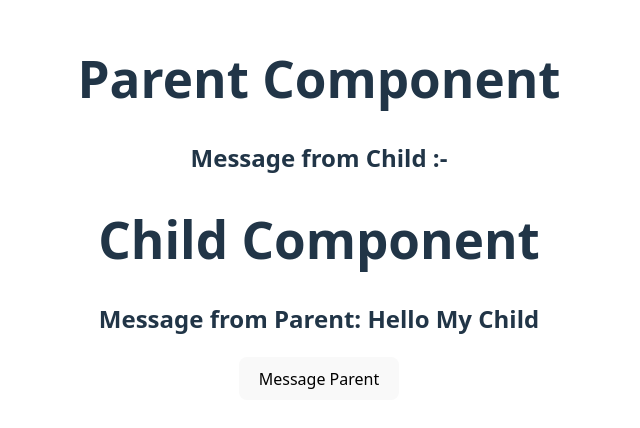
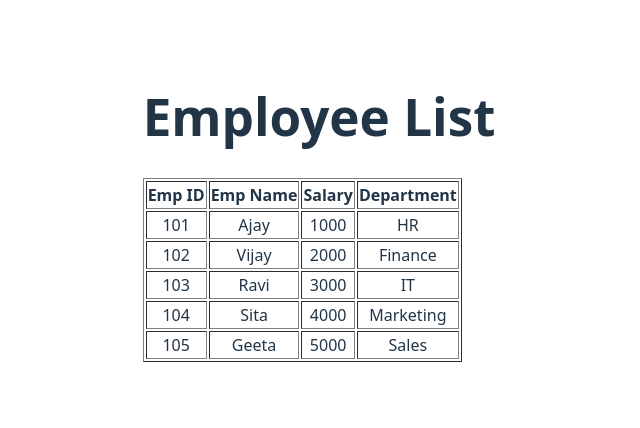
Before and after one commit to Arijit2003/Vue.js-Tutorial, a Vue app: page / in a window 1280 px wide. Shown: the part 192-620 px from the top of the page, without its empty margins (321-961 px from the left). Built offline with nearby package versions, Linux system fonts and the light colour scheme.

Commit message:
v-for is just a loop

```diff
--- a/src/App.vue
+++ b/src/App.vue
@@ -1,13 +1,13 @@
 
 <template>
 
-  <ParentComponent/>
+  <EmployeeListComponent/>
 
 </template>
 
 
 <script setup>
-import ParentComponent from './components/ParentComponent.vue';
+import EmployeeListComponent from './components/EmployeeListComponent.vue';
 </script>
 
 
--- /dev/null
+++ b/src/components/EmployeeListComponent.vue
@@ -0,0 +1,36 @@
+<template>
+    <div>
+      <h1>Employee List</h1>
+        <table border="1">
+            <thead>
+            <tr>
+                <th>Emp ID</th>
+                <th>Emp Name</th>
+                <th>Salary</th>
+                <th>Department</th>
+            </tr>
+            </thead>
+            <tbody>
+            <tr v-for="employee in employees" :key="employee.empid">
+                <td>{{ employee.empid }}</td>
+                <td>{{ employee.empName }}</td>
+                <td>{{ employee.salary }}</td>
+                <td>{{ employee.deptName }}</td>
+            </tr>
+            </tbody>
+        </table>
+    </div>
+  </template>
+
+  <script setup>
+  import { ref } from 'vue';
+
+  // Define the fruits array as a reactive reference
+  const employees = ref([
+    {empid: 101, empName: 'Ajay', salary: 1000, deptName: 'HR'},
+    {empid: 102, empName: 'Vijay', salary: 2000, deptName: 'Finance'},
+    {empid: 103, empName: 'Ravi', salary: 3000, deptName: 'IT'},
+    {empid: 104, empName: 'Sita', salary: 4000, deptName: 'Marketing'},
+    {empid: 105, empName: 'Geeta', salary: 5000, deptName: 'Sales'},
+  ]);
+  </script>
```
